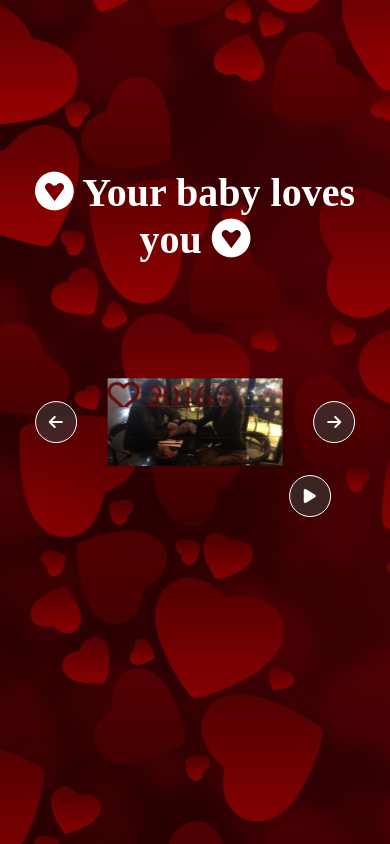
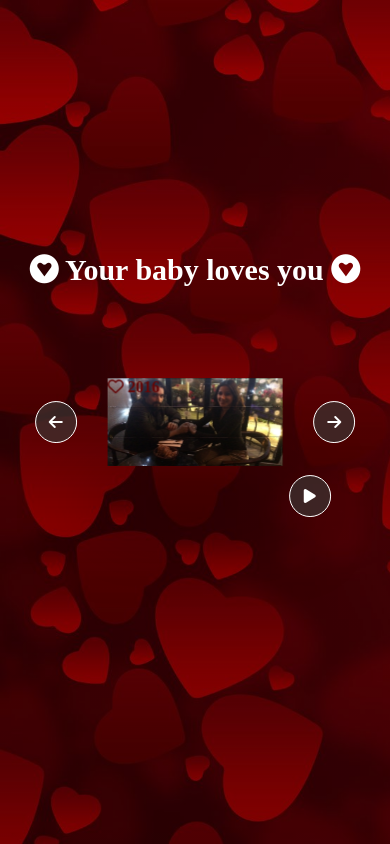
Before and after one commit to ZeynepPinarKaya/cube-slides-love, a plain HTML site: page index.html in a window 390 px wide. Drawn offline with Linux system fonts and the light colour scheme.

Commit message:
responsive

```diff
--- a/style.css
+++ b/style.css
@@ -14,7 +14,7 @@
     text-align: center;
     padding-top: 10vh;
     color: #fff;
-    font-size: 50px;
+    font-size: 60px;
 }
 
 .viewport{
@@ -64,6 +64,7 @@
     width: 100%;
     position: absolute;
     font-size: 30px;
+    font-weight: 600;
     -webkit-font-smoothing: antialiased; text-rendering: optimizelegibility;
     color: rgb(100, 9, 9);
 }
@@ -192,9 +193,24 @@
     left: 120%;
 }
 
+@media(max-width: 1200px){
+    .love{
+        font-size: 50px;
+        padding-top: 20vh;
+    }
+
+    .face{
+        font-size: 20px;
+    }
+}
+
 @media(max-width: 600px){
     .love{
-        font-size: 40px;
-        padding-top: 20vh;
+        font-size: 30px;
+        padding-top: 30vh;
+    }
+
+    .face{
+        font-size: 15px;
     }
 }
```
